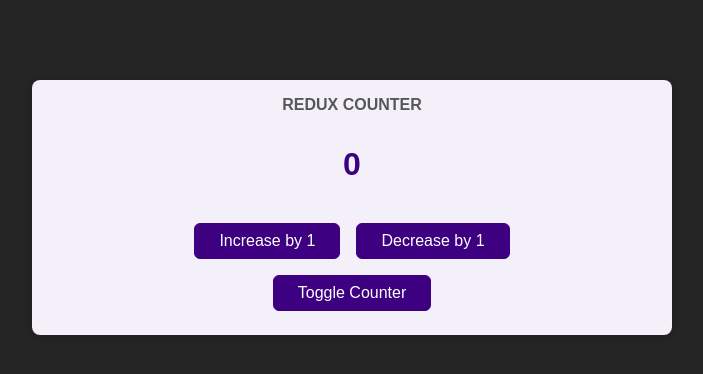
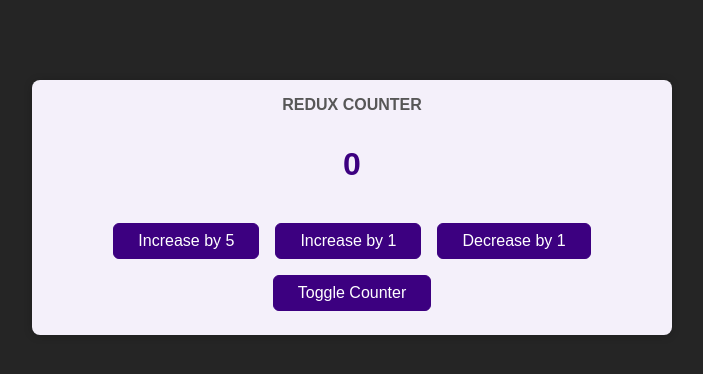
Before and after one commit to Jason2B3/redux_training, a React (Create React App) app: page / in a window 1280 px wide. Shown: the top 374 px of the page, without its empty margins (288-991 px from the left). Built offline with nearby package versions, Linux system fonts and the light colour scheme.

Commit message:
commit 237 bonus : added payloads

```diff
--- a/src/components/Counter.js
+++ b/src/components/Counter.js
@@ -9,12 +9,14 @@ const Counter = () => {
   const dispatch = useDispatch();
   const up = () => dispatch({ type: "increment" });
   const down = () => dispatch({ type: "decrement" });
+  const upMore= () => dispatch({ type: "incrementMore", amount: 5 }); // SUPPLY PAYLOAD HERE
   const toggleCounterHandler = () => dispatch({ type: "toggle" });
   return (
     <main className={classes.counter}>
       <h1>Redux Counter</h1>
       {showCounterBoolean && <div className={classes.value}>{counterVal}</div>}
       <div>
+      <button onClick={upMore}>Increase by 5</button>
         <button onClick={up}>Increase by 1</button>
         <button onClick={down}>Decrease by 1</button>
       </div>
--- a/src/store/store-center.js
+++ b/src/store/store-center.js
@@ -10,8 +10,10 @@ const counterReducer = function (state = stateObj, action) {
       return { ...state, counter: state.counter + 1 };
     case "decrement":
       return { ...state, counter: state.counter - 1 };
+    case "incrementMore":
+      return { ...state, counter: state.counter + action.amount }; // USE PAYLOAD HERE
     case "toggle":
-      return {...state, showCounter: !state.showCounter}
+      return { ...state, showCounter: !state.showCounter };
   }
   return state;
 };
```
